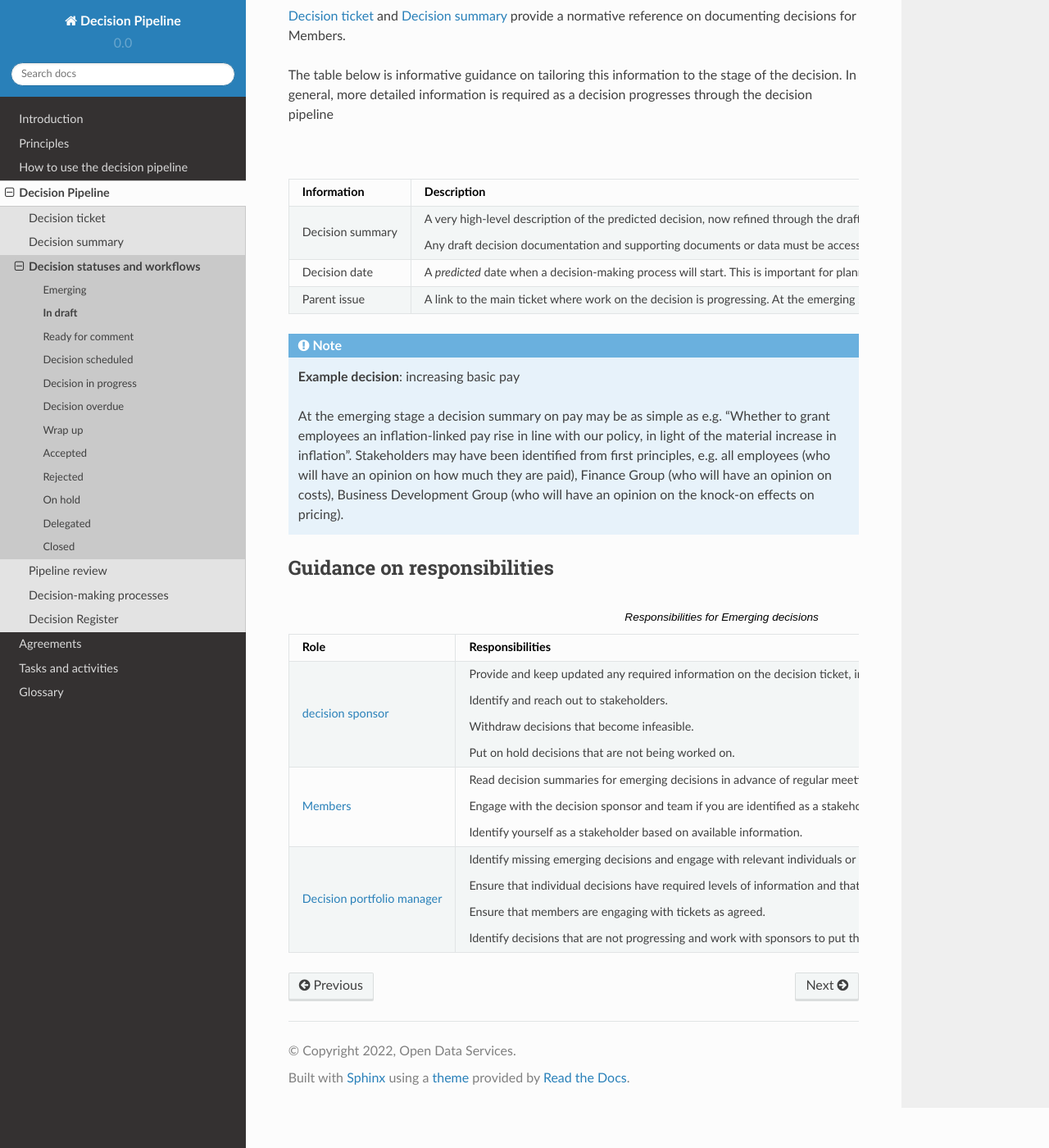
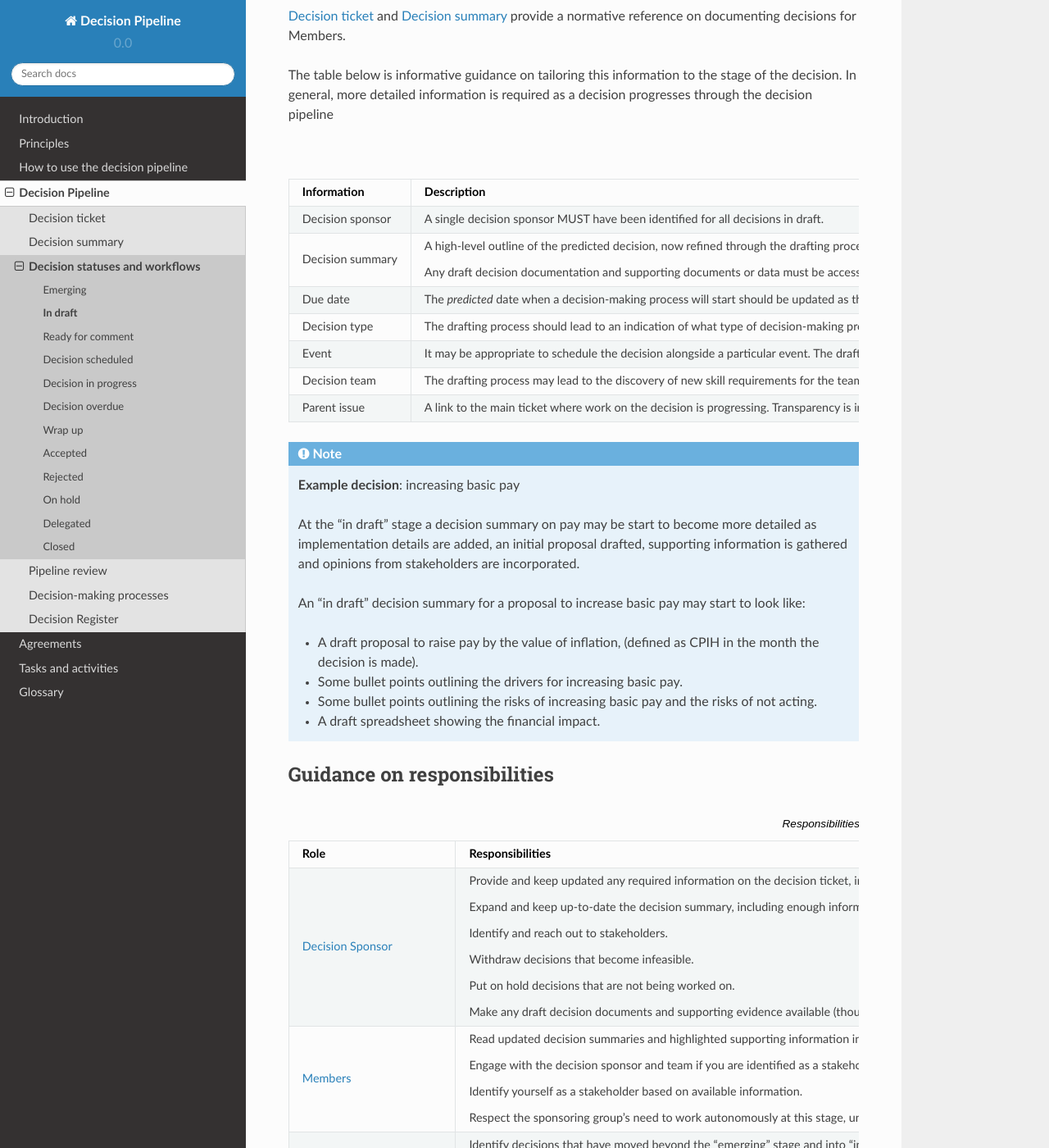
Before and after one commit to OpenDataServices/decision-pipeline, a Sphinx documentation site: the page built from docs/products-and-processes/decision-pipeline/decision-statuses/in-draft.md, in a window 1280 px wide and 1400 px high, scrolled down 280 px. Shown: the whole window at 82% size. Built offline with Sphinx 7.4.7 and the Read the Docs theme 2.0.0, drawn with Linux system fonts in a browser that asks for light colours; some of the changed text lies outside the part shown.

Commit message:
add example statuses

````diff
--- a/docs/products-and-processes/decision-pipeline/decision-statuses/in-draft.md
+++ b/docs/products-and-processes/decision-pipeline/decision-statuses/in-draft.md
@@ -2,7 +2,7 @@
 In draft
 ========
 
-An in draft decision is a decision that is actively being worked on through shaping a proposal document, identifying and talking to stakeholders and/or preparing supporting documentation.?
+An in draft decision is a decision that is actively being worked on through shaping a proposal document, identifying and talking to stakeholders and/or preparing supporting documentation.
 ## Guidance on information
 
 ``` {include} ../../../snippets/status-information.md
@@ -14,17 +14,31 @@ An in draft decision is a decision that is actively being worked on through shap
 :widths: 1 3
 * - Information
   - Description
+* - Decision sponsor
+  - A single decision sponsor MUST have been identified for all decisions in draft.
 * - Decision summary
-  - A very high-level description of the predicted decision, now refined through the drafting process. The description is likely to include a summary of the likely benefits and impact and any stakeholders who have been identified in scoping the decision.<br><br>Any draft decision documentation and supporting documents or data must be accessible through the ticket where work is taking place.
-* - Decision date
-  - A *predicted* date when a decision-making process will start. This is important for planning engagement and identifying deadlines.
+  - A high-level outline of the predicted decision, now refined through the drafting process. The description is likely to include a summary of the likely benefits and impact and any stakeholders who have been identified in scoping the decision. It may include a draft proposal.<br><br>Any draft decision documentation and supporting documents or data must be accessible through the ticket where work is taking place.
+* - Due date
+  - The *predicted* date when a decision-making process will start should be updated as this becomes clearer through the drafting process.
+* - Decision type
+  - The drafting process should lead to an indication of what type of decision-making process will be appropriate.
+* - Event
+  - It may be appropriate to schedule the decision alongside a particular event. The drafting process will reveal how realistic this is.
+* - Decision team
+  - The drafting process may lead to the discovery of new skill requirements for the team or lead to interested parties joining the team.
 * - Parent issue
-  - A link to the main ticket where work on the decision is progressing. At the emerging stage summary information provided to Members is likely to be limited, so other transparency mechanisms are important.
+  - A link to the main ticket where work on the decision is progressing. Transparency is important at the "in draft" stage as work may progress quickly, meaning that summary information can become outdated between updates.
 ```
 
 ```{note} **Example decision**: increasing basic pay<br>
 
-At the emerging stage a decision summary on pay may be as simple as e.g. “Whether to grant employees an inflation-linked pay rise in line with our policy, in light of the material increase in inflation”. Stakeholders may have been identified from first principles, e.g. all employees (who will have an opinion on how much they are paid), Finance Group (who will have an opinion on costs), Business Development Group (who will have an opinion on the knock-on effects on pricing).
+At the "in draft" stage a decision summary on pay may be start to become more detailed as implementation details are added, an initial proposal drafted, supporting information is gathered and opinions from stakeholders are incorporated.
+<br><br>
+An "in draft" decision summary for a proposal to increase basic pay may start to look like:
+- A draft proposal to raise pay by the value of inflation, (defined as CPIH in the month the decision is made).
+- Some bullet points outlining the drivers for increasing basic pay.
+- Some bullet points outlining the risks of increasing basic pay and the risks of not acting.
+- A draft spreadsheet showing the financial impact.
 
 ```
 ## Guidance on responsibilities
@@ -34,11 +48,29 @@ At the emerging stage a decision summary on pay may be as simple as e.g. “Whet
 :widths: 1 3
 * - Role
   - Responsibilities
-* - {ref}`decision sponsor<as_a_decision_sponsor>`
-  - Provide and keep updated any required information on the decision ticket, including the decision summary.<br><br>Identify and reach out to stakeholders.<br><br>Withdraw decisions that become infeasible. <br><br>Put on hold decisions that are not being worked on.
+* - {ref}`Decision Sponsor<as_a_decision_sponsor>`
+  - Provide and keep updated any required information on the decision ticket, including the decision summary.<br><br> Expand and keep up-to-date the decision summary, including enough information that members and non-member employees are able to identify themselves and others as potential stakeholders.<br><br>Identify and reach out to stakeholders.<br><br>Withdraw decisions that become infeasible.<br><br>Put on hold decisions that are not being worked on.<br><br>Make any draft decision documents and supporting evidence available (though not necessarily invite feedback at this stage).
 * - {ref}`Members<as_a_member>`
-  - Read decision summaries for emerging decisions in advance of regular meetings. <br><br>Engage with the decision sponsor and team if you are identified as a stakeholder. <br><br>Identify yourself as a stakeholder based on available information.
+  - Read updated decision summaries and highlighted supporting information in advance of regular meetings. <br><br>Engage with the decision sponsor and team if you are identified as a stakeholder. <br><br>Identify yourself as a stakeholder based on available information.<br><br>Respect the sponsoring group’s need to work autonomously at this stage, unless you want to be involved as a stakeholder or join the sponsoring group.
 * - {ref}`Decision portfolio manager<as_the_decision_portfolio_manager>`
-  - Identify missing emerging decisions and engage with relevant individuals or groups to get these represented on the decision pipeline. <br><br>Ensure that individual decisions have required levels of information and that this is kept up-to-date. <br><br>Ensure that members are engaging with tickets as agreed. <br><br>Identify decisions that are not progressing and work with sponsors to put these on hold or restart work.
+  - Identify decisions that have moved beyond the "emerging" stage and into "in draft".<br><br>Ensure that individual decisions have required levels of information and that this is kept up-to-date. <br><br>Ensure that members are engaging with tickets as agreed. <br><br>Identify decisions that are not progressing and work with decision sponsors to put these on hold or restart work.<br><br>Identify decisions that are candidates for delegation or withdrawal.
+```
 
+## Workflows
+
+```{list-table} Allowed transitions from In Draft status
+:header-rows: 1
+:widths: 1 3
+* - Status
+  - Description and requirements to progress
+* - {ref}`ready_for_comment` (Optional)
+  - If the decision summary is relatively complete and needs broader feedback and consultation before going to a decision.<br><br>A draft proposal, decision summary and any necessary supporting information for members to consider.
+* - {ref}`decision_scheduled`
+  - If the decision can be put straight to a decision-making mechanism without wider consultation.<br><br>A final proposal with supporting information, decision type and decision start date must be in place.
+* - {ref}`delegated`
+  - If decision has been delegated.<br><br>Document who the work has been delegated to, and how.
+* - {ref}`on_hold`
+  - If work on the decision is stopped but not explicitly withdrawn.<br><br>Document reason, if any.
+* - {ref}`closed`
+  - if work on the decision is stopped for another reason.
 ```
````
Also changed, not shown: docs/how-to-use/as-the-product-manager.md (+1 -3 lines), docs/how-to-use/index.md (+1 -1 lines), docs/products-and-processes/decision-pipeline/decision-statuses/emerging.md (+12 -10 lines).
